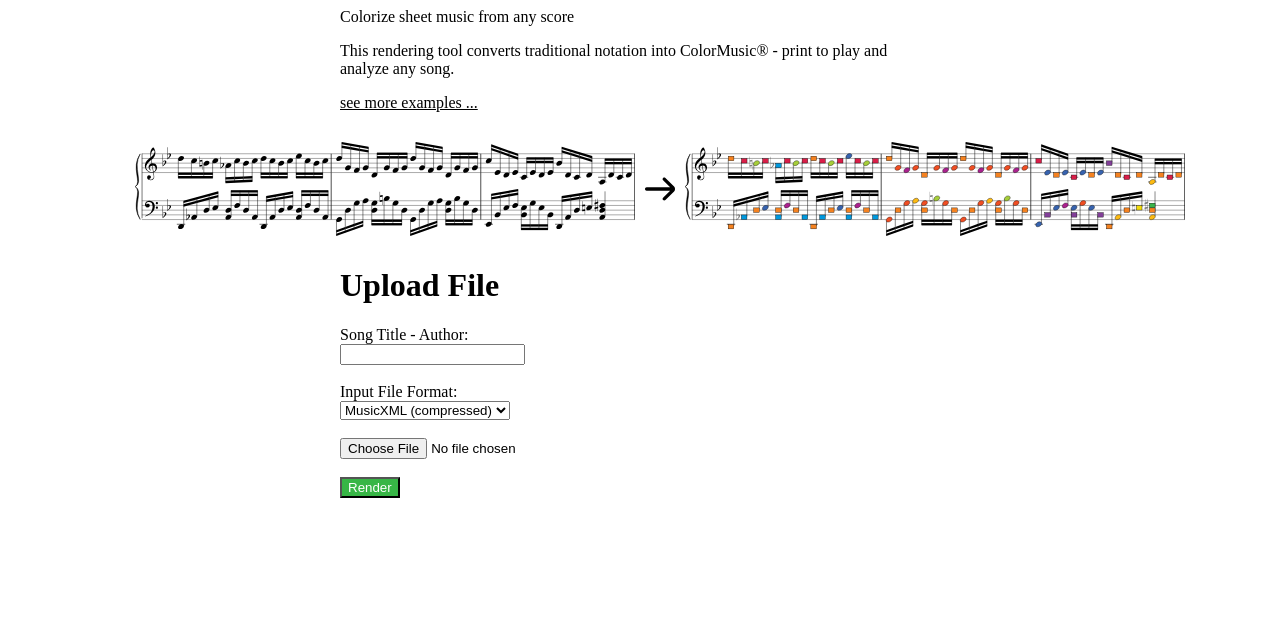
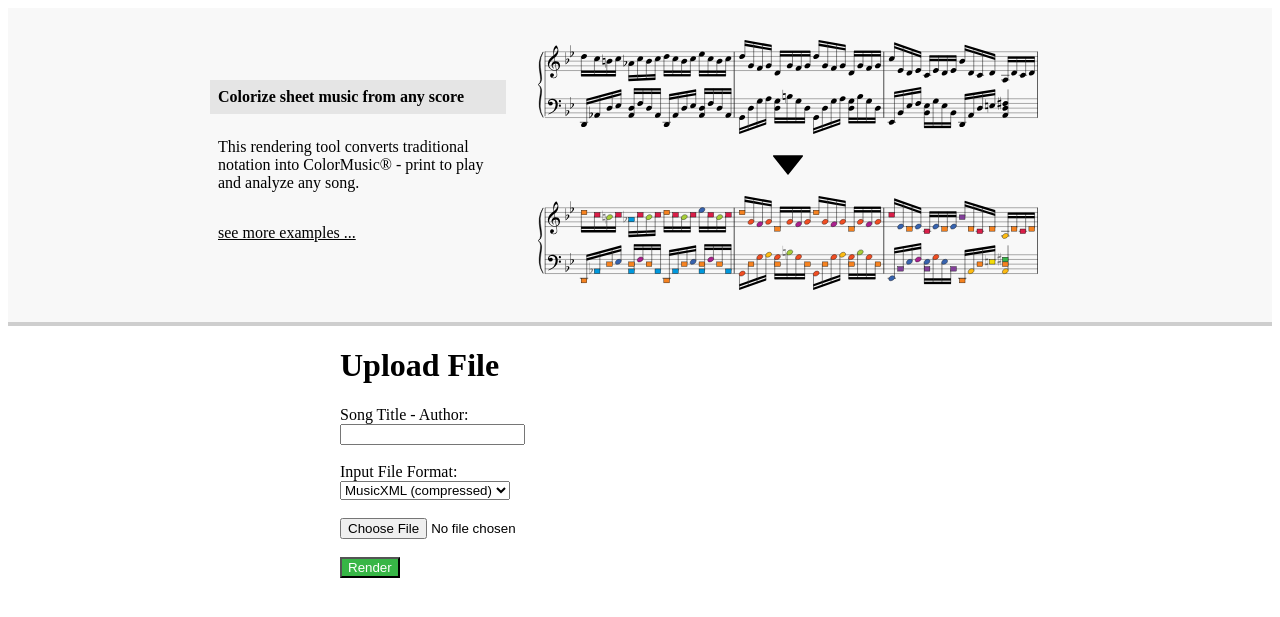
Before and after one commit to jake-kirsch/colormusic-render-tool, a FastAPI app: page /pages/render in a window 1280 px wide. Shown: the top 617 px of the page. Run offline with FastAPI, Linux system fonts and the light colour scheme; some libraries are stand-ins or nearby versions.

Commit message:
Proto - Site Work (cont.)

```diff
--- a/app/templates/index.html
+++ b/app/templates/index.html
@@ -68,7 +68,7 @@
     <a href="#" onclick="loadPage('about')" style="color: black; font-weight: bold;">About</a>
   </nav>
 
-  <div id="content" style="padding-top: 290px;">
+  <div id="content" style="padding-top: 250px;">
     <!-- Content will load here -->
   </div>
 
--- a/app/templates/pages/render.html
+++ b/app/templates/pages/render.html
@@ -32,16 +32,26 @@
             max-width: 600px;
         }
 </style>
-<div style="width: 600px; margin: 0 auto;">
-    <div>Colorize sheet music from any score</div>
-    <p>This rendering tool converts traditional notation into ColorMusic&reg; - print to play and analyze any song.</p>
-    <a href="https://www.mycolormusic.com/" target="_blank" rel="noopener noreferrer" style="color: black;">see more examples ...</a>
+<div style="width: 100%; margin: 0 auto; background: #F8F8F8; display:flex; justify-content: center; align-items: center;" >
+    <div>
+        <div style="width: 280px;  font-weight: bold; background: #E5E5E5; padding: 0.5rem;">
+            Colorize sheet music from any score
+        </div>
+        <div style="width: 280px; padding: 0.5rem;">
+            <p>This rendering tool converts traditional notation into ColorMusic&reg; - print to play and analyze any song.</p>
+        </div>
+        <div style="width: 180px; padding: 0.5rem;">
+            <a href="https://www.mycolormusic.com/" target="_blank" rel="noopener noreferrer" style="color: black;">see more examples ...</a>
+        </div>
+    </div>
+
+<div style="display: flex; flex-direction: column; align-items: center; gap: 1rem; margin: 2rem;">
+    <img src="/static/assets/notation-original.svg"  style="width: 500px; height: auto;">
+    <img src="/static/assets/down-arrow.svg" style="width: 30px; height: auto;">
+    <img src="/static/assets/notation-colormusic.svg" style="width: 500px; height: auto;">
 </div>
-<div style="display: flex; justify-content: center; align-items: center;">
-    <img src="/static/assets/notation-original.svg"  width="500px" height="auto" style="position: relative; top: 10px; left: 10px; margin: 20px;">
-    <img src="/static/assets/right-arrow.svg" width="30px" height="auto" style="position: relative; top:10px;">
-    <img src="/static/assets/notation-colormusic.svg" width="500px" height="auto" style="position: relative; top:10px; left: 10px;">
 </div>
+<div style="width: 100%; height:4px; background: #CECECE;"></div>
 <div style="width: 600px; margin: 0 auto;">
     <h1>Upload File</h1>
     <form id="uploadForm" enctype="multipart/form-data"> <!--action="/upload"-->
```
Also changed, not shown: app/static/assets/down-arrow.svg (added).
